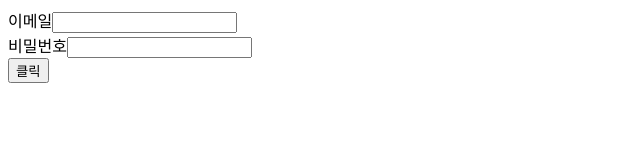
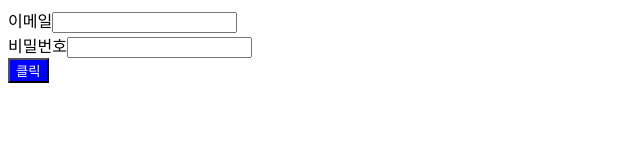
Before and after one commit to inkweon7269/estate-client-vite, a React (Vite) app: page /home in a window 1280 px wide. Shown: the top 160 px of the page, without its empty margins (0-640 px from the left). Built offline with nearby package versions, Linux system fonts and the light colour scheme.

Commit message:
scss 적용

```diff
--- a/package.json
+++ b/package.json
@@ -16,6 +16,7 @@
     "react-dom": "^18.3.1",
     "react-hook-form": "^7.54.2",
     "react-router-dom": "^7.1.5",
+    "sass": "^1.83.4",
     "vite-plugin-next-react-router": "^0.7.1",
     "yup": "^1.6.1"
   },
--- a/src/components/Button.tsx
+++ b/src/components/Button.tsx
@@ -1,3 +1,5 @@
+import '@/styles/button.module.scss';
+
 const Button = () => {
     return <button>클릭</button>;
 };
--- /dev/null
+++ b/src/styles/button.module.scss
@@ -0,0 +1,6 @@
+@use '@/styles/variables.scss' as *;
+
+button {
+  background-color: $primary-color;
+  color: $text-color;
+}
--- /dev/null
+++ b/src/styles/variables.scss
@@ -0,0 +1,3 @@
+// 색상 변수 정의
+$primary-color: blue;
+$text-color: white;
--- a/vite.config.ts
+++ b/vite.config.ts
@@ -8,6 +8,13 @@ export default defineConfig({
     resolve: {
         alias: [{ find: '@', replacement: '/src' }],
     },
+    css: {
+        preprocessorOptions: {
+            scss: {
+                api: 'modern-compiler',
+            },
+        },
+    },
     server: {
         port: 3000,
     },
```
Also changed, not shown: 1 other file (tests, documents, lock files or other folders).
